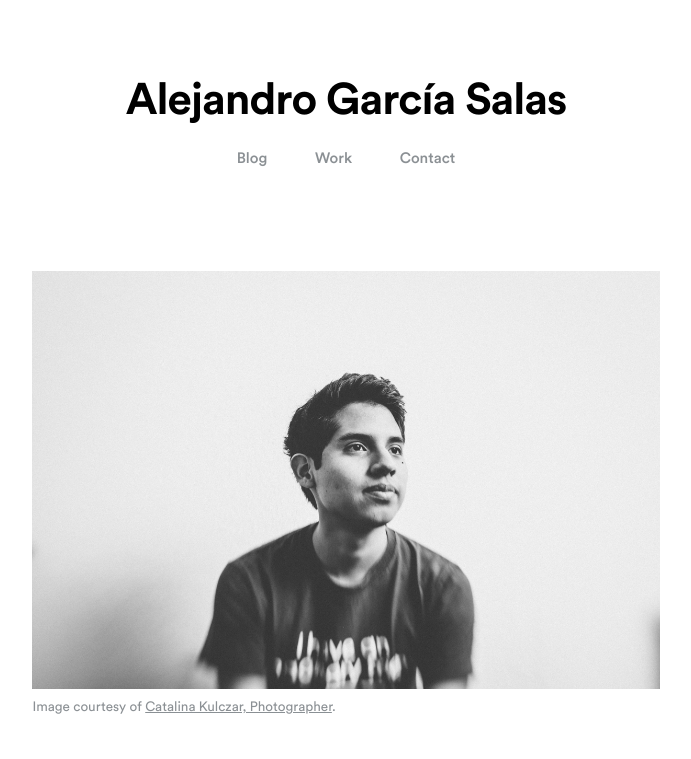
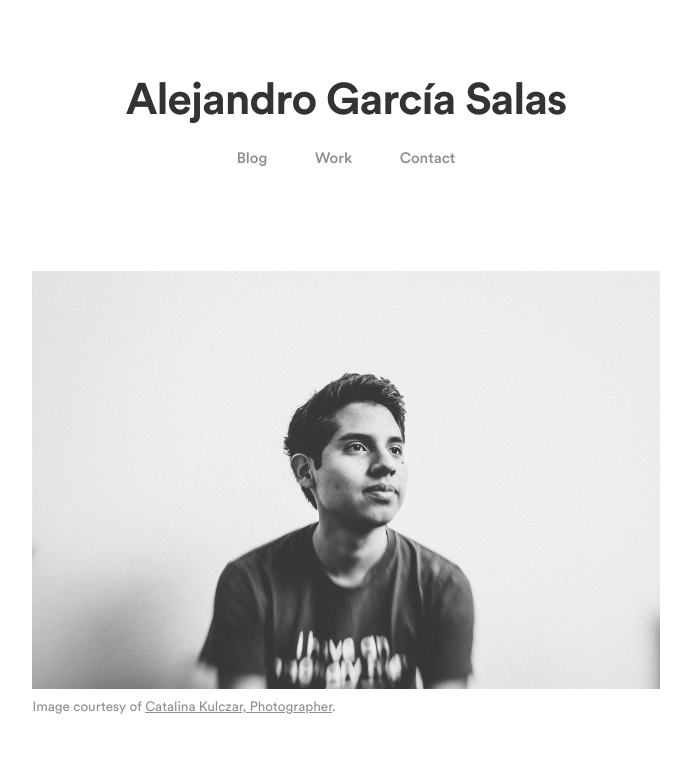
Before and after one commit to alejandrogarciasalas/alejandrogarciasalas.github.io, a plain HTML site: page index.html in a window 1280 px wide. Shown: the top 759 px of the page, without its empty margins (294-985 px from the left). Drawn offline with nearby package versions, Linux system fonts and the light colour scheme.

Commit message:
update title color

```diff
--- a/assets/css/custom.css
+++ b/assets/css/custom.css
@@ -23,7 +23,7 @@ body{
 	text-decoration: None;
 	font-weight: 600;
 	font-size: 4rem;
-	color: black;
+	color: #333333;
 }
 
 .site-logo:hover{
```
